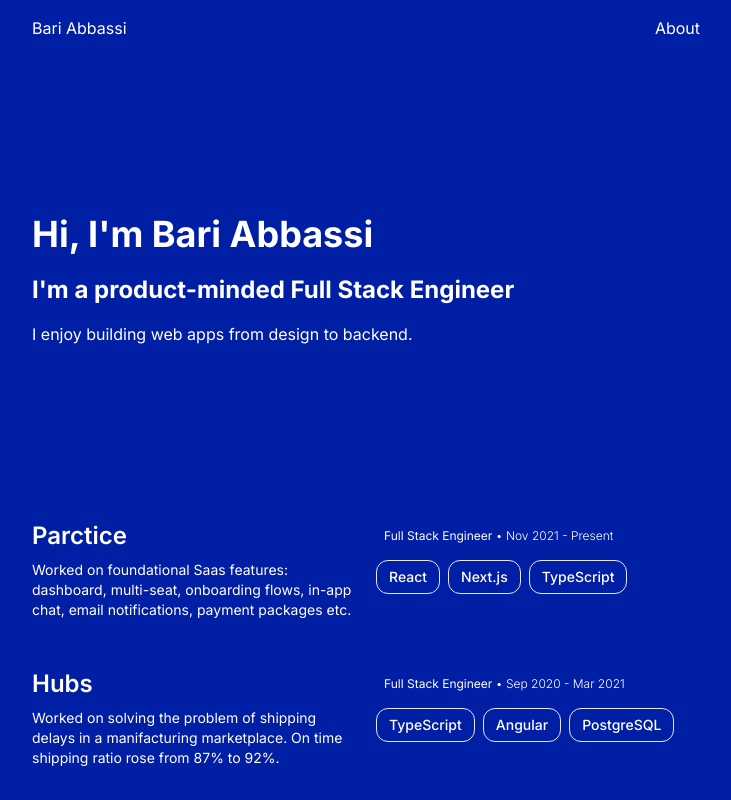
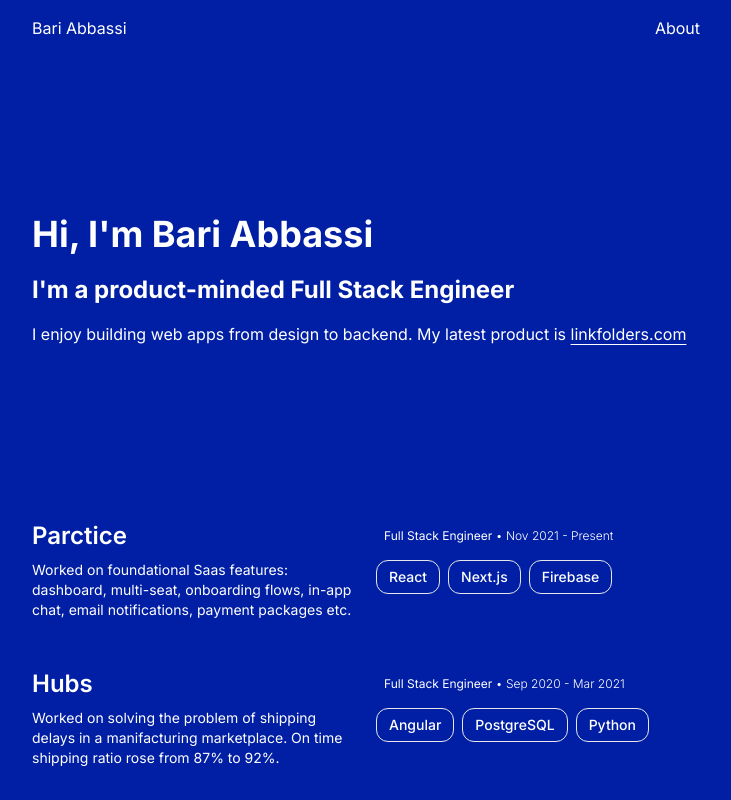
Before and after one commit to byabari/byabari, a Next.js app: page / in a window 1280 px wide. Shown: the top 800 px of the page, without its empty margins (274-1005 px from the left). Built offline with nearby package versions, Linux system fonts and the light colour scheme.

Commit message:
update page.js and Resume.js

```diff
--- a/app/page.js
+++ b/app/page.js
@@ -10,7 +10,16 @@ export default function HomePage() {
         <h2 className="text-xl sm:text-2xl font-bold mb-4">
           I'm a product-minded Full Stack Engineer
         </h2>
-        <p>I enjoy building web apps from design to backend.</p>
+        <p>
+          I enjoy building web apps from design to backend. My latest product is{" "}
+          <a
+            className="underline underline-offset-4"
+            href="https://linkfolders.com"
+            target="_blank"
+          >
+            linkfolders.com
+          </a>
+        </p>
       </div>
       <Resume />
     </>
--- a/components/Resume.js
+++ b/components/Resume.js
@@ -51,7 +51,7 @@ export default function Resume() {
           jobTitle="Full Stack Engineer"
           startDate="Nov 2021"
           endDate="Present"
-          technologies={["React", "Next.js", "TypeScript"]}
+          technologies={["React", "Next.js", "Firebase"]}
         />
         <Experience
           companyName="Hubs"
@@ -60,7 +60,7 @@ export default function Resume() {
           jobTitle="Full Stack Engineer"
           startDate="Sep 2020"
           endDate="Mar 2021"
-          technologies={["TypeScript", "Angular", "PostgreSQL"]}
+          technologies={["Angular", "PostgreSQL", "Python"]}
         />
         <Experience
           companyName="Ownest"
```
